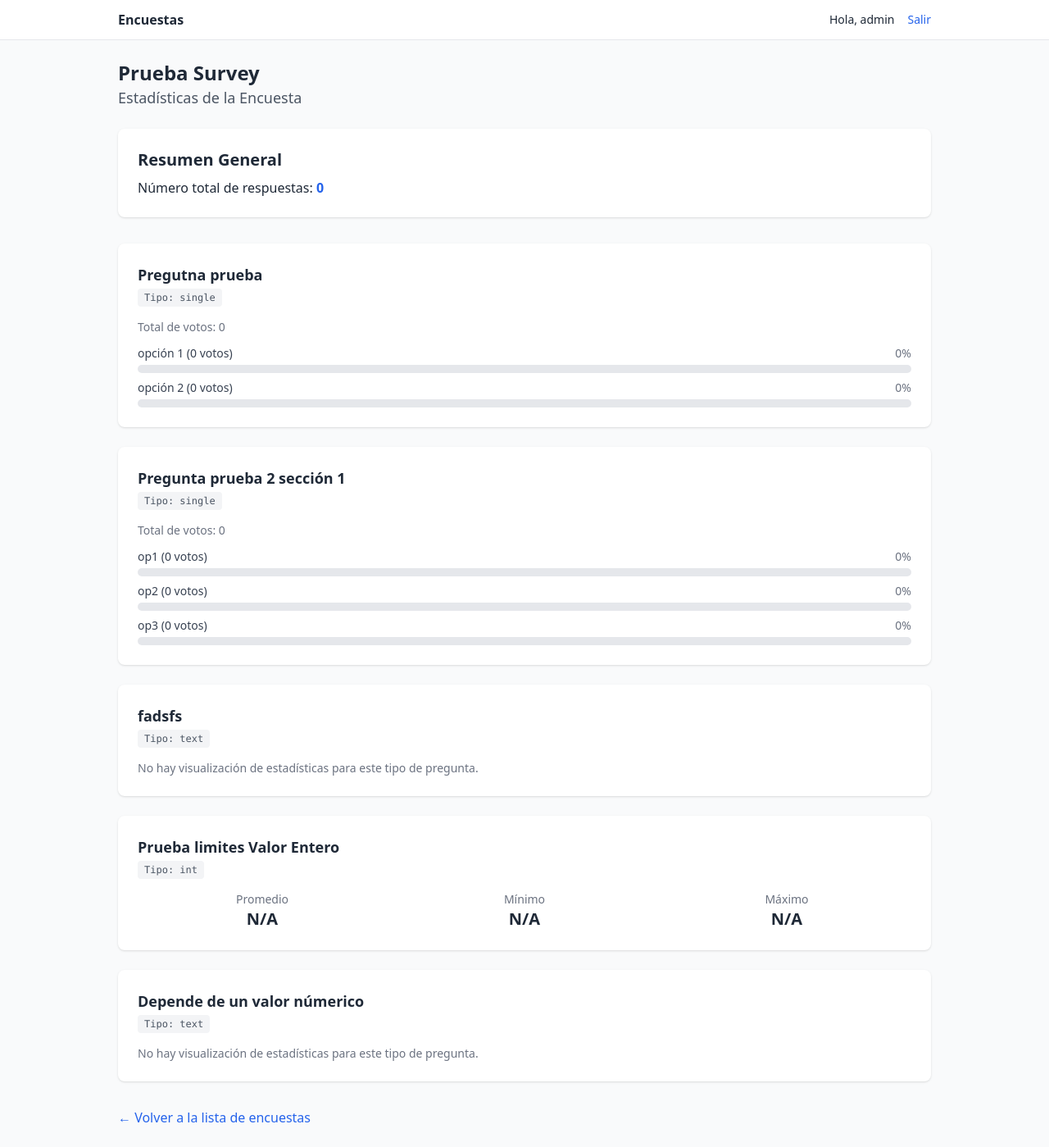
After one commit to jcarlosabc/djangoapp, a Django app: a page that uses surveys/templates/surveys/survey_stats.html in a window 1280 px wide. The commit adds this page. Shown: the whole page at 82% size. Run offline with Django 4.2, Linux system fonts and the light colour scheme; a user stored in the database is signed in; data comes from the database, SQL or seed files in the repository; both versions use the stored data as it was after the commit; some libraries are stand-ins or nearby versions.

Commit message:
feat-Crear funtionality to show statics for each survey

```diff
--- a/surveys/templates/surveys/survey_list.html
+++ b/surveys/templates/surveys/survey_list.html
@@ -15,8 +15,9 @@
         <h2 class="font-semibold text-lg">{{ s.name }}</h2>
         <p class="text-sm text-gray-600">Código: {{ s.code }}</p>
       </div>
-      <div class="mt-4">
+      <div class="mt-4 flex space-x-2">
         <a href="{% url 'surveys:fill' s.code %}" class="px-3 py-2 rounded bg-blue-600 text-white text-sm">Responder</a>
+        <a href="{% url 'surveys:stats' s.code %}" class="px-3 py-2 rounded bg-gray-200 text-gray-800 text-sm">Estadísticas</a>
       </div>
     </div>
   {% empty %}
--- /dev/null
+++ b/surveys/templates/surveys/survey_stats.html
@@ -0,0 +1,78 @@
+{% extends "surveys/base.html" %}
+
+{% block title %}Estadísticas de {{ survey.name }}{% endblock %}
+
+{% block content %}
+<div class="mb-6">
+  <h1 class="text-2xl font-bold">{{ survey.name }}</h1>
+  <p class="text-lg text-gray-600">Estadísticas de la Encuesta</p>
+</div>
+
+<div class="bg-white p-6 rounded-lg shadow mb-8">
+  <h2 class="text-xl font-semibold">Resumen General</h2>
+  <p class="mt-2">Número total de respuestas: <span class="font-bold text-blue-600">{{ response_count }}</span></p>
+</div>
+
+<div class="space-y-6">
+  {% for question_stat in stats_data %}
+    <div class="bg-white p-6 rounded-lg shadow">
+      <h3 class="font-semibold text-lg">{{ question_stat.text }}</h3>
+      <span class="text-xs font-mono bg-gray-100 text-gray-600 px-2 py-1 rounded">Tipo: {{ question_stat.type }}</span>
+
+      <div class="mt-4">
+        {% if question_stat.type == 'single' or question_stat.type == 'multi' or question_stat.type == 'likert' %}
+          {% with stats=question_stat.data %}
+            <p class="text-sm text-gray-500 mb-3">Total de votos: {{ stats.total_votes }}</p>
+            <div class="space-y-2">
+              {% for option in stats.options %}
+                <div>
+                  <div class="flex justify-between mb-1">
+                    <span class="text-sm font-medium text-gray-700">{{ option.label }} ({{ option.count }} votos)</span>
+                    <span class="text-sm font-medium text-gray-500">{{ option.percentage }}%</span>
+                  </div>
+                  <div class="w-full bg-gray-200 rounded-full h-2.5">
+                    <div class="bg-blue-600 h-2.5 rounded-full" style="width: {{ option.percentage }}%"></div>
+                  </div>
+                </div>
+              {% empty %}
+                <p class="text-sm text-gray-500">Aún no hay respuestas para esta pregunta.</p>
+              {% endfor %}
+            </div>
+          {% endwith %}
+        {% elif question_stat.type == 'int' or question_stat.type == 'dec' %}
+          {% with stats=question_stat.data %}
+            <div class="grid grid-cols-3 gap-4 text-center">
+              <div>
+                <p class="text-sm text-gray-500">Promedio</p>
+                <p class="text-xl font-bold">{{ stats.avg|default:"N/A" }}</p>
+              </div>
+              <div>
+                <p class="text-sm text-gray-500">Mínimo</p>
+                <p class="text-xl font-bold">{{ stats.min|default:"N/A" }}</p>
+              </div>
+              <div>
+                <p class="text-sm text-gray-500">Máximo</p>
+                <p class="text-xl font-bold">{{ stats.max|default:"N/A" }}</p>
+              </div>
+            </div>
+          {% endwith %}
+        {% elif question_stat.type == 'bool' %}
+          {% with stats=question_stat.data %}
+            <div class="flex space-x-4">
+              <p>Sí: <span class="font-bold">{{ stats.true }}</span></p>
+              <p>No: <span class="font-bold">{{ stats.false }}</span></p>
+            </div>
+          {% endwith %}
+        {% else %}
+          <p class="text-sm text-gray-500">No hay visualización de estadísticas para este tipo de pregunta.</p>
+        {% endif %}
+      </div>
+    </div>
+  {% endfor %}
+</div>
+
+<div class="mt-8">
+    <a href="{% url 'surveys:list' %}" class="text-blue-600 hover:underline">&larr; Volver a la lista de encuestas</a>
+</div>
+
+{% endblock %}
--- a/surveys/urls.py
+++ b/surveys/urls.py
@@ -9,6 +9,7 @@ urlpatterns = [
     path("public/", views.survey_list_public, name="public_list"),
     path("s/<slug:survey_code>/", views.survey_fill, name="fill"), # Changed 'code' to 'survey_code'
     path("s/<slug:survey_code>/check-respondent/", views.check_duplicate_respondent, name="check_respondent"), # Changed 'code' to 'survey_code'
+    path("stats/<slug:survey_code>/", views.survey_stats_view, name="stats"),
     path("upload/", views.survey_upload_view, name="survey_upload"),
     path("signup/", views.signup, name="signup"),
     path("login/", auth_views.LoginView.as_view(template_name="surveys/auth_login.html"), name="login"),
--- a/surveys/views.py
+++ b/surveys/views.py
@@ -435,6 +435,71 @@ def get_ubicacion_details(request):
     ubicacion = get_object_or_404(Ubicacion, pk=ubicacion_id)
     return JsonResponse({'loc': ubicacion.loc, 'zona': ubicacion.zona})
 
+from django.db.models import Count, Avg, Min, Max
+
+@login_required
+def survey_stats_view(request, survey_code):
+    survey = get_object_or_404(Survey, code=survey_code)
+    response_count = ResponseSet.objects.filter(survey=survey).count()
+
+    questions = Question.objects.filter(section__survey=survey).order_by('section__order', 'order')
+
+    stats_data = []
+    for q in questions:
+        q_stats = {
+            'text': q.text,
+            'type': q.qtype,
+            'data': None
+        }
+
+        if q.qtype in [QuestionType.SINGLE, QuestionType.MULTI, QuestionType.LIKERT]:
+            options_with_counts = []
+            # Usamos anotaciones de Django para contar las respuestas por opción
+            options = q.options.all().annotate(count=Count('selected_in')).order_by('-count')
+            total_votes = sum(opt.count for opt in options)
+
+            for option in options:
+                percentage = (option.count / total_votes * 100) if total_votes > 0 else 0
+                options_with_counts.append({
+                    'label': option.label,
+                    'count': option.count,
+                    'percentage': round(percentage, 2)
+                })
+
+            q_stats['data'] = {'options': options_with_counts, 'total_votes': total_votes}
+
+        elif q.qtype in [QuestionType.INTEGER, QuestionType.DECIMAL]:
+            agg_field = 'integer_answer' if q.qtype == QuestionType.INTEGER else 'decimal_answer'
+            result = Answer.objects.filter(question=q, response__survey=survey).aggregate(
+                avg=Avg(agg_field),
+                min=Min(agg_field),
+                max=Max(agg_field)
+            )
+            # Redondear el promedio si no es nulo
+            if result['avg'] is not None:
+                result['avg'] = round(result['avg'], 2)
+            q_stats['data'] = result
+
+        elif q.qtype == QuestionType.BOOL:
+            counts = Answer.objects.filter(question=q, response__survey=survey).values('bool_answer').annotate(count=Count('id'))
+            result = {'true': 0, 'false': 0}
+            for item in counts:
+                if item['bool_answer'] == True:
+                    result['true'] = item['count']
+                elif item['bool_answer'] == False:
+                    result['false'] = item['count']
+            q_stats['data'] = result
+
+        stats_data.append(q_stats)
+
+    context = {
+        'survey': survey,
+        'response_count': response_count,
+        'stats_data': stats_data
+    }
+    return render(request, 'surveys/survey_stats.html', context)
+
+
 def get_question_dependency_data(request):
     question_id = request.GET.get('question_id')
     if not question_id:
```
Also changed, not shown: db.sqlite3.
